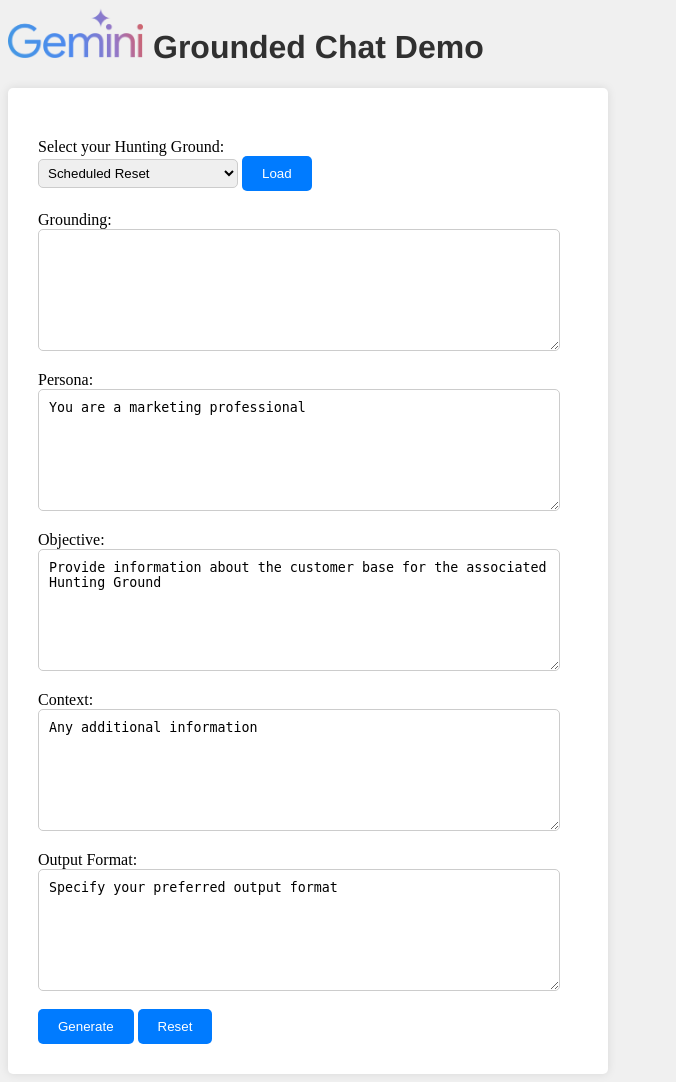
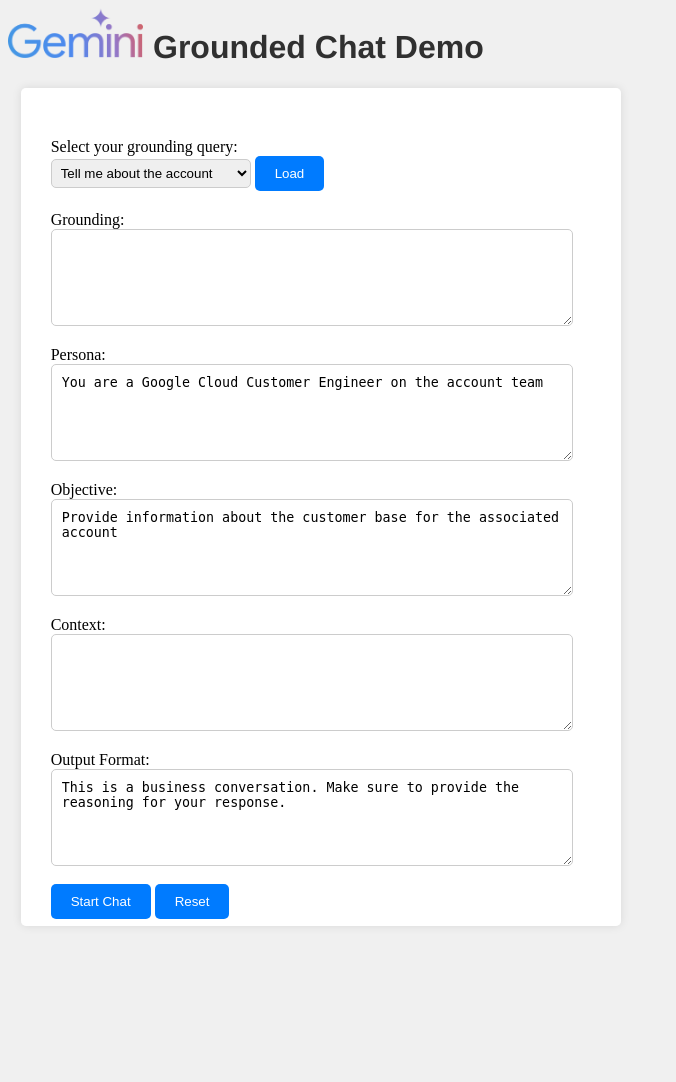
Before and after one commit to gremlin961/search_app_demo, a FastAPI app: page / in a window 1280 px wide. Shown: the whole page, without its empty margins (0-676 px from the left). After the commit the page ends 926 px from the top, so only its background shows below. Run offline with FastAPI, Linux system fonts and the light colour scheme.

Commit message:
Updated to clear the chat prompt, fix the div sizes and add scrolling to the forms

```diff
--- a/main.py
+++ b/main.py
@@ -51,10 +51,10 @@
 app.mount("/static", StaticFiles(directory="static"), name="static")
 
 
-persona = 'You are a marketing professional'
-objective = 'Provide information about the customer base for the associated Hunting Ground'
-context = 'Any additional information'
-output_format = 'Specify your preferred output format'
+persona = 'You are a Google Cloud Customer Engineer on the account team'
+objective = 'Provide information about the customer base for the associated account'
+context = ' '
+output_format = 'This is a business conversation. Make sure to provide the reasoning for your response.'
 
 
 
@@ -104,7 +104,9 @@
     print("Generating Gemini Response...")
     data = await request.json()
 
-    prompt = f"""<Hunting Ground> {data["hunting_ground"]}
+    prompt = f"""
+<Grounding Data>
+{data["grounding"]}
 
 <Persona>
 {data["persona"]}
@@ -115,11 +117,14 @@
 <context>
 {data["context"]}
 
-<Grounding Data>
-{data["grounding"]}
+<Output Format>
+{data["output_format"]}
 
-<Output Format>
-{data["output_format"]}"""
+<START ANALYSIS>
+If you understand, start with a greeting and ask me for my goals.
+"""
+
+
 
     print(prompt)
     #gemini_results = vertexModels.gemini_chat(project_id, region, prompt)
--- a/parameters.yaml
+++ b/parameters.yaml
@@ -1,8 +1,8 @@
 'PROJECT_ID': 'YOUR_PROJECT_ID' # The name of your GCP Project
 'REGION': 'us-central1' # Enter your associated region
 'LOCATION': 'global' # Setting can be us or global
-'DSNAME': 'agent_builder_datastore_name' # The name of the Agen Builder data store
-'DENAME': 'agent_builder_search_app_name' # The name of the Agent Builder search app
+'DSNAME': 'YOUR_DATASTORE_NAME' # The name of the Agen Builder data store
+'DENAME': 'YOU_ENGINE_NAME' # The name of the Agent Builder search app
 
 # Setting if using basic authentication
 'WEBUSER': 'user' # The username you want to use
--- a/static/scripts.js
+++ b/static/scripts.js
@@ -90,11 +90,18 @@
       document.getElementById("generated_result").innerHTML = data;
       // Show the form with results
       document.getElementById("results_form").style.display = "block";
+      // Clear the follow-up-promt text area
+      document.getElementById("follow-up-prompt").value = "";
   });
   });
 
 
-
+document.getElementById("follow-up-prompt").addEventListener("keypress", function(event) {
+  if (event.key === "Enter") {
+    event.preventDefault();
+    document.getElementById("follow-up").click();
+  };
+});
 
 
 // Add event listener for the dropdown selection change
--- a/static/styles.css
+++ b/static/styles.css
@@ -14,22 +14,28 @@
   font-size: 1.2rem; /* Slightly larger font size */
 }
 
-form {
-  background-color: white; /* White background for form */
-  padding: 30px;
-  border-radius: 5px; /* Rounded corners */
-  box-shadow: 0 0 10px rgba(0, 0, 0, 0.1); /* Subtle shadow */
-}
-
 .large-input {
   border: 1px solid #ccc; /* Thin gray border */
   padding: 10px;
   border-radius: 5px;
   width: 500px;
-  height: 100px;
+  height: 75px;
   vertical-align: top;
   text-align: bottom;
   /*overflow-y: scroll;*/
+  /*word-wrap: break-word;*/
+}
+
+.div-large-input {
+  border: 1px solid #ccc; /* Thin gray border */
+  padding: 10px;
+  border-radius: 5px;
+  resize: both;
+  width: 500px;
+  height: 75px;
+  vertical-align: top;
+  text-align: bottom;
+  overflow-y: auto;
   /*word-wrap: break-word;*/
 }
 
@@ -96,14 +102,25 @@
 /* Styles for side-by-side layout */
 .container {
   display: flex;
-  gap: 5%;
+  gap: 1%;
 }
 
 .section {
+  padding-left: 1%;
+  padding-right: 1%;
   float: left;
   width: 50%;
 }
 
+form {
+  min-height: 83vh;
+  max-height: 83vh;
+  overflow-y: auto;
+  background-color: white; /* White background for form */
+  padding: 30px;
+  border-radius: 5px; /* Rounded corners */
+  box-shadow: 0 0 10px rgba(0, 0, 0, 0.1); /* Subtle shadow */
+}
 
 /* Styles for the processing screen */
 #div2 text{
@@ -158,19 +175,6 @@
   height: 200px;
 }
 
-.div-large-input {
-  border: 1px solid #ccc; /* Thin gray border */
-  padding: 10px;
-  border-radius: 5px;
-  resize: both;
-  width: 500px;
-  height: 100px;
-  vertical-align: top;
-  text-align: bottom;
-  overflow-y: auto;
-  /*word-wrap: break-word;*/
-}
-
 .prompt-input {
   border: 1px solid #ccc; /* Thin gray border */
   padding: 10px;
--- a/templates/index.html
+++ b/templates/index.html
@@ -14,12 +14,11 @@
 <div class="container">
   <div class="section">
     <form>
-      <label for="hunting_ground">Select your Hunting Ground:</label>
+      <label for="hunting_ground">Select your grounding query:</label>
       <select name="hunting_ground" id="hunting_ground">
-        <option value="Scheduled Reset">Scheduled Reset</option>
-        <option value="Fully Unplug">Fully Unplug</option>
-        <option value="Needed Fun">Needed Fun</option>
-        <option value="Keep Me Going">Keep Me Going</option>
+        <option value="Tell me about the account">Tell me about the account</option>
+        <option value="Which GCP services align with this account">Which GCP services align with this account</option>
+        <option value="What are the key focus areas for the account">What are the key focus areas for the account</option>
         <option value="Custom">Custom Query</option> <!-- Add the new "custom" option -->
       </select>
 
@@ -50,9 +49,8 @@
       <textarea name="output_format" id="output_format" class="large-input">{{ output_format }}</textarea>
       <br>
       <br>
-      <button type="button" id="generate">Generate</button> <input type="reset" value="Reset" onClick="window.location = '/';">
+      <button type="button" id="generate">Start Chat</button> <input type="reset" value="Reset" onClick="window.location = '/';">
     </form>
-
   </div>
 
   <div class="section">
```
